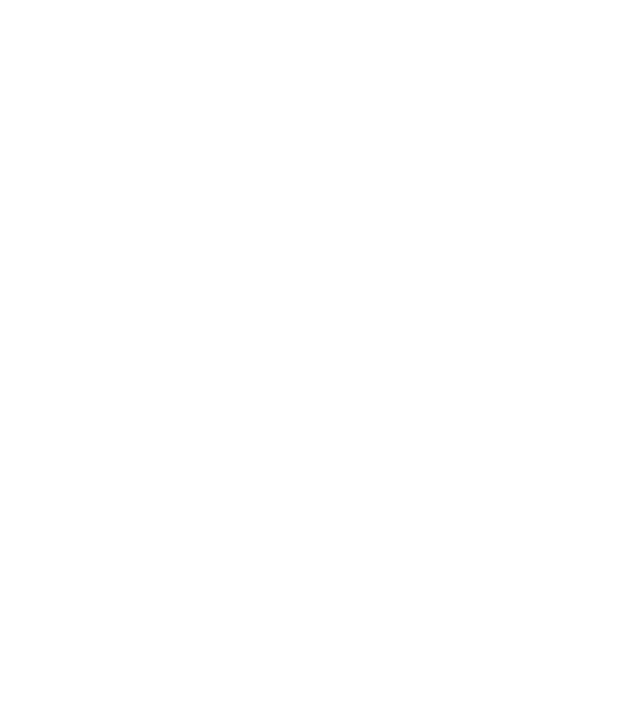
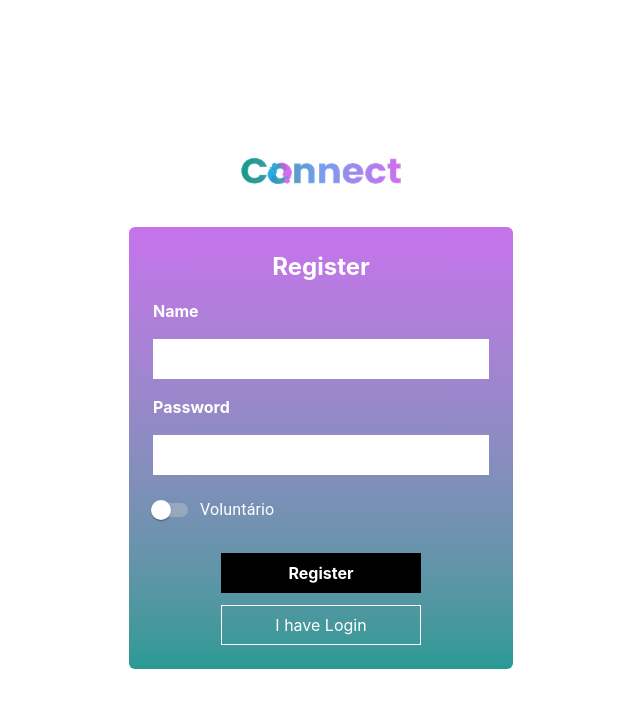
Before and after one commit to Renangr55/Connect, a React (Vite) app in the folder front/project_01/: page /register in a window 1280 px wide. Shown: the top 708 px of the page, without its empty margins (319-959 px from the left). Built offline with nearby package versions, Linux system fonts and the light colour scheme.

Commit message:
Resolvendo conflito

```diff
--- /dev/null
+++ b/front/project_01/src/Components/Authform.jsx
@@ -0,0 +1,39 @@
+import React from "react";
+
+export function AuthForm({
+  title,
+  fields,
+  buttonText,
+  footerText,
+  footerAction,
+  onSubmit,
+}) {
+  return (
+    <div className="bg-gradient-to-r from-[#279A94] to-[#C673EC] p-8 rounded-xl w-96 text-white flex flex-col gap-4">
+      <h1 className="text-3xl font-bold text-center">{title}</h1>
+      {fields.map((field, index) => (
+        <div key={index} className="flex flex-col">
+          <label>{field.label}</label>
+          <input
+            type={field.type}
+            className="p-2 rounded text-black outline-none"
+            placeholder={field.placeholder}
+          ></input>
+        </div>
+      ))}
+      <button
+        onClick={onSubmit}
+        className="bg-black mt-4 py-2 rounded-xl hover:scale-105 transition"
+      >
+        {buttonText}
+      </button>
+
+      <button
+        onClick={footerAction}
+        className="bg-black mt-4 py-2 rounded-xl hover:scale-105 transition"
+      >
+        {footerText}
+      </button>
+    </div>
+  );
+}
--- /dev/null
+++ b/front/project_01/src/Pages/Actions.jsx
@@ -0,0 +1,11 @@
+import React from 'react'
+
+export function Actions() {
+  return (
+    <main>
+
+    </main>
+  )
+}
+
+export default Actions
--- a/front/project_01/src/Pages/Home.jsx
+++ b/front/project_01/src/Pages/Home.jsx
@@ -48,7 +48,7 @@
                   navigate("/");
                 }}
               >
-                Conheçam aqui
+                Known Here!
               </button>
             </section>
             <section className="w-full flex flex-col justify-center text-center items-center">
--- a/front/project_01/src/Pages/Login.jsx
+++ b/front/project_01/src/Pages/Login.jsx
@@ -42,7 +42,7 @@
         console.error("Error", error);
       }
     }
-  });
+  }, []);
 
   const loginUserSchema = z.object({
     username: z
@@ -73,8 +73,9 @@
 
       console.log(decoded);
 
-      localStorage.setItem("access", access);
-      localStorage.setItem("refresh", decoded.role);
+      localStorage.setItem("access", response.data.access);
+      localStorage.setItem("refresh", response.data.refresh);
+      localStorage.setItem("role", decoded.role);
 
       console.log("Login success:", response.data);
 
--- a/front/project_01/src/Pages/Register.jsx
+++ b/front/project_01/src/Pages/Register.jsx
@@ -1,11 +1,129 @@
-import React from "react";
+import { z } from "zod";
+import { zodResolver } from "@hookform/resolvers/zod";
+import { useNavigate } from "react-router";
+import { useForm } from "react-hook-form";
+import axios from "axios";
+import Switch from "@mui/material/Switch";
+import FormControlLabel from "@mui/material/FormControlLabel";
+import FormGroup from "@mui/material/FormGroup";
+import connectImage from "../assets/Connect_2.png";
 
-export function Register(){
-    return (
-        <>
+export function Register() {
+  const navigate = useNavigate();
 
-        </>
-    )
+  const registerSchema = z.object({
+    username: z.string().min(3, "Minimum 3 characters"),
+    password: z.string().min(4, "Minimum 4 characters"),
+    is_volunteer: z.boolean().optional(),
+  });
+
+  const {
+    register,
+    handleSubmit,
+    formState: { errors },
+  } = useForm({
+    resolver: zodResolver(registerSchema),
+  });
+
+  const onSubmit = async (data) => {
+    try {
+      await axios.post(
+        "http://127.0.0.1:8000/api/custom_user/list_create_view",
+        data
+      );
+
+      alert("User created successfully!");
+      navigate("/login");
+    } catch (error) {
+      console.error(error.response?.data);
+      alert("Error creating user");
+    }
+  };
+
+  return (
+    <div className="min-h-screen flex justify-center flex-col items-center">
+
+      {/* LOGO */}
+      <img className="h-20 w-50 mb-4" src={connectImage} />
+
+      {/* FORM */}
+      <form
+        onSubmit={handleSubmit(onSubmit)}
+        className="p-6 flex flex-col gap-4 text-white
+        bg-gradient-to-t from-[#279A94] to-[#C673EC] rounded-md w-96"
+      >
+        <h1 className="text-2xl font-bold text-center">Register</h1>
+
+        {/* USERNAME */}
+        <label><strong>Name</strong></label>
+        <input
+          {...register("username")}
+          className="bg-white p-2 text-black"
+        />
+        {errors.username && (
+          <span className="bg-red-600 p-1 rounded text-sm">
+            {errors.username.message}
+          </span>
+        )}
+
+        {/* PASSWORD */}
+        <label><strong>Password</strong></label>
+        <input
+          {...register("password")}
+          type="password"
+          className="bg-white p-2 text-black"
+        />
+        {errors.password && (
+          <span className="bg-red-600 p-1 rounded text-sm">
+            {errors.password.message}
+          </span>
+        )}
+
+        {/* SWITCH BONITO */}
+        <FormGroup>
+          <FormControlLabel
+            control={
+              <Switch
+                {...register("is_volunteer")}
+                sx={{
+                  "& .MuiSwitch-switchBase.Mui-checked": {
+                    color: "#fff",
+                  },
+                  "& .MuiSwitch-switchBase.Mui-checked + .MuiSwitch-track": {
+                    background: "#6a1b9a",
+                  },
+                  "& .MuiSwitch-track": {
+                    background: "#ccc",
+                  },
+                }}
+              />
+            }
+            label="Voluntário"
+          />
+        </FormGroup>
+
+        {/* BOTÕES */}
+        <div className="flex flex-col items-center gap-3 mt-2">
+          <button
+            type="submit"
+            className="h-10 w-50 bg-black font-bold
+            hover:scale-110 transition"
+          >
+            Register
+          </button>
+
+          <button
+            type="button"
+            onClick={() => navigate("/login")}
+            className="h-10 w-50 border border-white
+            hover:bg-[#279A94] transition"
+          >
+            I have Login
+          </button>
+        </div>
+      </form>
+    </div>
+  );
 }
 
 export default Register;
```
